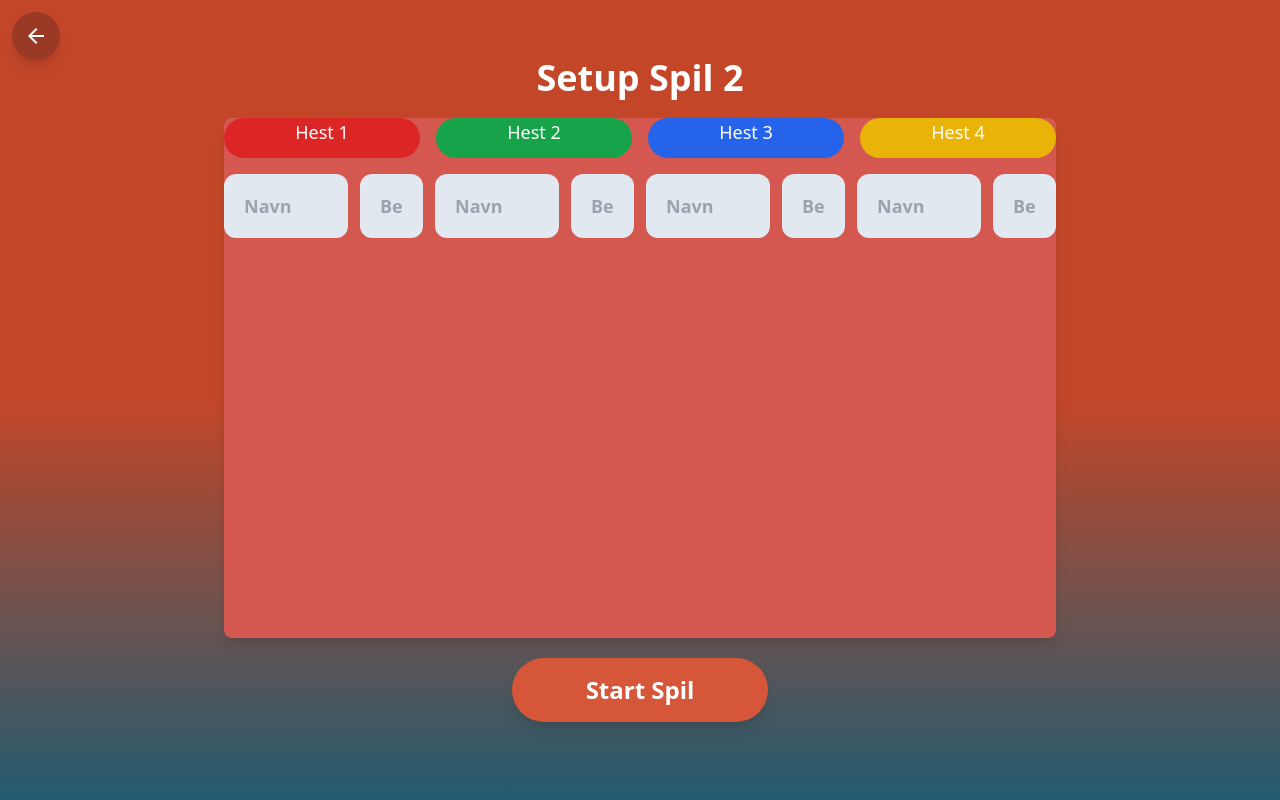
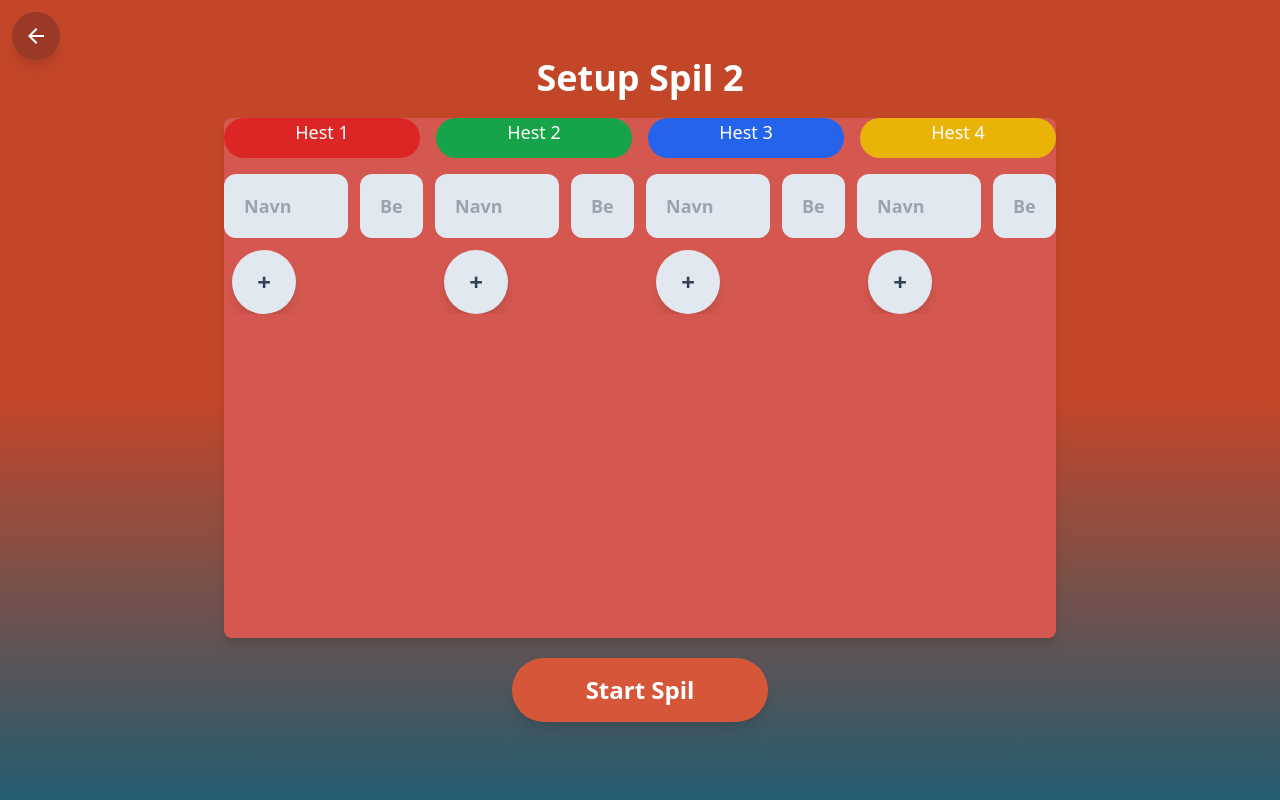
Before and after one commit to Bagg3/Bagge.github.io, a React (Vite) app: page /setup2 in a window 1280 px wide. Built offline with nearby package versions, Linux system fonts and the light colour scheme; what tailwindcss-fluid-type would draw is missing.

Commit message:
Added the add button and intern map, not working

```diff
--- a/src/pages/SetupGame2.tsx
+++ b/src/pages/SetupGame2.tsx
@@ -36,8 +36,10 @@ const SetupGame2 = () => {
   ];
   */
 
-  //const cardHeight = 'h-25'; // Height of the card in the setup game page - CHANGE THIS AND USE STYLE
-
+  //******************************************************************* */
+  // OBS OBS OBS Use a component for the input fields instead of this
+  // OBS OBS OBS Every component should be equal to a horse, the input fields and the add/delete buttons
+  //******************************************************************* */
   return (
     <div className="flex h-screen w-full flex-col items-center justify-center bg-gradient-to-b from-[#C34629] via-[#C34629] to-[#225C70]">
       <Link to="/" className="absolute left-3 top-3">
@@ -47,7 +49,7 @@ const SetupGame2 = () => {
       </Link>
       <h1 className="mb-5 text-4xl font-bold text-white">Setup Spil 2</h1>
       <div className="mb-5 h-[65%] w-[65%] gap-2 overflow-y-auto overflow-x-hidden rounded-lg bg-[#d4584f]  shadow-lg">
-        <div className="grid  grid-cols-4 gap-4 overflow-y-auto overflow-x-hidden">
+        <div className="grid grid-cols-4 gap-4 overflow-y-auto overflow-x-hidden">
           <div className="mb-4 grid h-10 grid-flow-row rounded-full bg-red-600 text-center text-lg text-white">
             Hest 1
           </div>
@@ -61,39 +63,83 @@ const SetupGame2 = () => {
             Hest 4
           </div>
         </div>
-        <div className="flex flex-row gap-3">
+        {players.map((player, index) => (
+          <div className="flex flex-row gap-3" key={index}>
             <input
               className="mb-1 h-16 w-3/5 grid-flow-row rounded-xl bg-slate-200 px-5 text-left text-lg font-bold text-black"
               placeholder="Navn"
+              value={player.name}
+              onChange={e => handlePlayerNameChange(index, e.target.value)}
             ></input>
             <input
               className="mb-1 h-16 w-1/5 grid-flow-row rounded-xl bg-slate-200 px-5 text-center text-lg font-bold text-black"
               placeholder="Bet"
+              value={player.quantity}
+              onChange={e => handlePlayerQuantityChange(index, e.target.value)}
             ></input>
             <input
               className="mb-1 h-16 w-3/5 grid-flow-row rounded-xl bg-slate-200 px-5 text-left text-lg font-bold text-black"
               placeholder="Navn"
+              value={player.name}
+              onChange={e => handlePlayerNameChange(index, e.target.value)}
             ></input>
             <input
               className="mb-1 h-16 w-1/5 grid-flow-row rounded-xl bg-slate-200 px-5 text-center text-lg font-bold text-black"
               placeholder="Bet"
+              value={player.quantity}
+              onChange={e => handlePlayerQuantityChange(index, e.target.value)}
             ></input>
             <input
               className="mb-1 h-16 w-3/5 grid-flow-row rounded-xl bg-slate-200 px-5 text-left text-lg font-bold text-black"
               placeholder="Navn"
+              value={player.name}
+              onChange={e => handlePlayerNameChange(index, e.target.value)}
             ></input>
             <input
               className="mb-1 h-16 w-1/5 grid-flow-row rounded-xl bg-slate-200 px-5 text-center text-lg font-bold text-black"
               placeholder="Bet"
+              value={player.quantity}
+              onChange={e => handlePlayerQuantityChange(index, e.target.value)}
             ></input>
             <input
               className="mb-1 h-16 w-3/5 grid-flow-row rounded-xl bg-slate-200 px-5 text-left text-lg font-bold text-black"
               placeholder="Navn"
+              value={player.name}
+              onChange={e => handlePlayerNameChange(index, e.target.value)}
             ></input>
             <input
               className="mb-1 h-16 w-1/5 grid-flow-row rounded-xl bg-slate-200 px-5 text-center text-lg font-bold text-black"
               placeholder="Bet"
+              value={player.quantity}
+              onChange={e => handlePlayerQuantityChange(index, e.target.value)}
             ></input>
+          </div>
+        ))}
+        <div className="grid grid-cols-4 justify-center gap-4 overflow-y-auto overflow-x-hidden">
+          <button
+            onClick={addPlayer}
+            className="relative left-2 top-2 mb-2 h-16 w-16 rounded-full bg-slate-200 text-2xl font-bold text-slate-700 shadow-lg hover:bg-slate-300 active:bg-slate-200"
+          >
+            +
+          </button>
+          <button
+            onClick={addPlayer}
+            className="relative left-2 top-2 mb-2 h-16 w-16 rounded-full bg-slate-200 text-2xl font-bold text-slate-700 shadow-lg hover:bg-slate-300 active:bg-slate-200"
+          >
+            +
+          </button>
+          <button
+            onClick={addPlayer}
+            className="relative left-2 top-2 mb-2 h-16 w-16 rounded-full bg-slate-200 text-2xl font-bold text-slate-700 shadow-lg hover:bg-slate-300 active:bg-slate-200"
+          >
+            +
+          </button>
+          <button
+            onClick={addPlayer}
+            className="relative left-2 top-2 mb-2 h-16 w-16 rounded-full bg-slate-200 text-2xl font-bold text-slate-700 shadow-lg hover:bg-slate-300 active:bg-slate-200"
+          >
+            +
+          </button>
         </div>
       </div>
       <Link to="/game">
```
Lines whose indentation alone changed are shown as unchanged.
